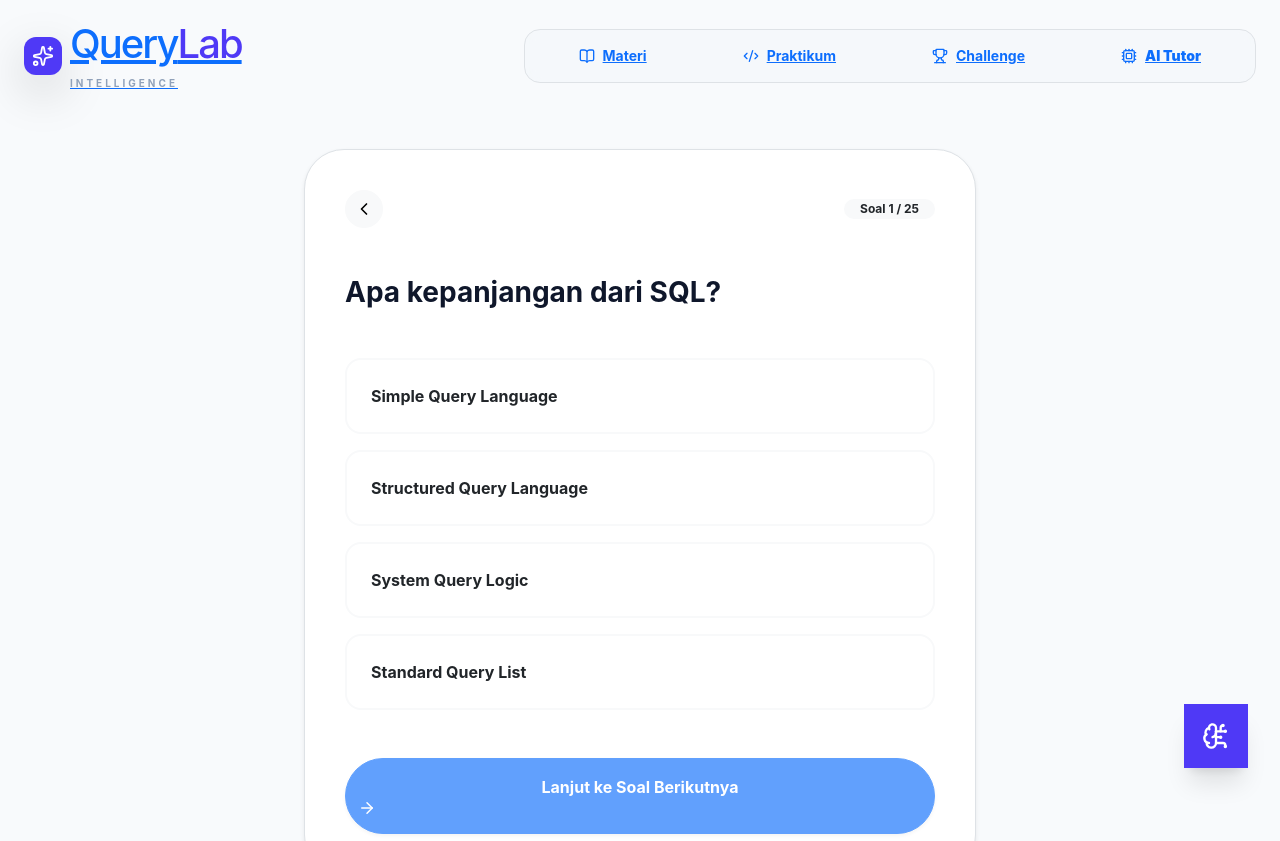
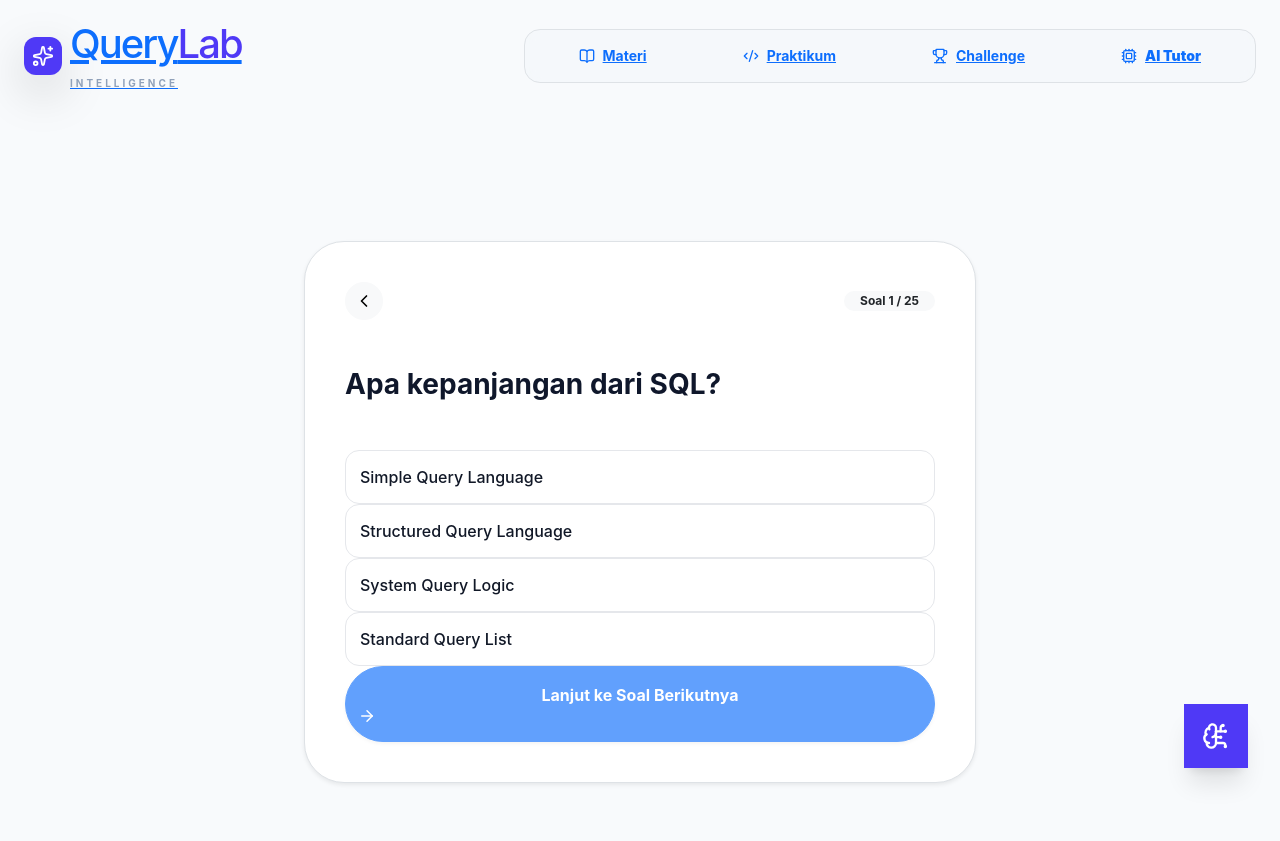
Before and after one commit to Hizkia-wa/QueryLab-AI, a React (Vite) app in the folder querylab-frontend/: page /quiz/1 in a window 1280 px wide. Shown: the top 841 px of the page. Built offline with nearby package versions, Linux system fonts and the light colour scheme.

Commit message:
Update QuizPage.jsx

```diff
--- a/querylab-frontend/src/pages/QuizPage.jsx
+++ b/querylab-frontend/src/pages/QuizPage.jsx
@@ -70,36 +70,53 @@ export default function QuizPage() {
 
         {/* Progress */}
         <div className="d-flex justify-content-between align-items-center mb-5">
-            <button onClick={() => navigate(-1)} className="btn btn-light rounded-circle p-2"><ChevronLeft size={20}/></button>
+          <button onClick={() => navigate(-1)} className="btn btn-light rounded-circle p-2"><ChevronLeft size={20} /></button>
           <span className="badge bg-light text-dark rounded-pill px-3">Soal {currentStep + 1} / {filteredQuiz.length}</span>
         </div>
 
         <h3 className="fw-bold text-slate-800 mb-5">{currentQuestion.question}</h3>
 
         {/* Options */}
-        <div className="d-grid gap-3 mb-5">
         {currentQuestion.options.map((option) => {
           const isCorrect = option === currentQuestion.answer;
           const isSelected = option === selectedOption;
 
-            let btnClass = "btn btn-outline-light text-dark text-start p-4 rounded-4 border-2 fw-bold transition-all";
-            if (isAnswered) {
-              if (isCorrect) btnClass = "btn btn-success text-start p-4 rounded-4 border-2 border-success bg-opacity-10 fw-bold";
-              else if (isSelected) btnClass = "btn btn-danger text-start p-4 rounded-4 border-2 border-danger bg-opacity-10 fw-bold text-danger";
-              else btnClass = "btn btn-light text-start p-4 rounded-4 border-2 opacity-50 fw-bold";
-            }
-
           return (
-              <button key={option} disabled={isAnswered} onClick={() => handleOptionClick(option)} className={btnClass}>
+            <div
+              key={option}
+              onClick={() => handleOptionClick(option)}
+              style={{
+                padding: "14px",
+                borderRadius: "14px",
+                border: "1.5px solid #e5e7eb",
+                background: isAnswered
+                  ? isCorrect
+                    ? "#ecfdf5"
+                    : isSelected
+                      ? "#fef2f2"
+                      : "#f9fafb"
+                  : "#ffffff",
+                color: isAnswered
+                  ? isCorrect
+                    ? "#166534"
+                    : isSelected
+                      ? "#991b1b"
+                      : "#6b7280"
+                  : "#111827",
+                cursor: "pointer",
+                fontWeight: "500",
+                transition: "0.2s",
+                opacity: isAnswered && !isCorrect && !isSelected ? 0.5 : 1
+              }}
+            >
               <div className="d-flex justify-content-between align-items-center">
                 {option}
-                    {isAnswered && isCorrect && <CheckCircle2 size={20} className="text-success" />}
-                    {isAnswered && isSelected && !isCorrect && <XCircle size={20} className="text-danger" />}
+                {isAnswered && isCorrect && <CheckCircle2 size={18} color="#22c55e" />}
+                {isAnswered && isSelected && !isCorrect && <XCircle size={18} color="#ef4444" />}
               </div>
-              </button>
+            </div>
           );
         })}
-        </div>
 
         {/* Penjelasan */}
         {isAnswered && (
@@ -114,7 +131,7 @@ export default function QuizPage() {
           onClick={handleNext}
           className="btn btn-primary w-100 py-3 rounded-pill fw-bold shadow-sm"
         >
-          {currentStep === filteredQuiz.length - 1 ? "Lihat Hasil Akhir" : "Lanjut ke Soal Berikutnya"} <ArrowRight size={18}/>
+          {currentStep === filteredQuiz.length - 1 ? "Lihat Hasil Akhir" : "Lanjut ke Soal Berikutnya"} <ArrowRight size={18} />
         </button>
       </div>
     </div>
```
Lines whose indentation alone changed are shown as unchanged.
